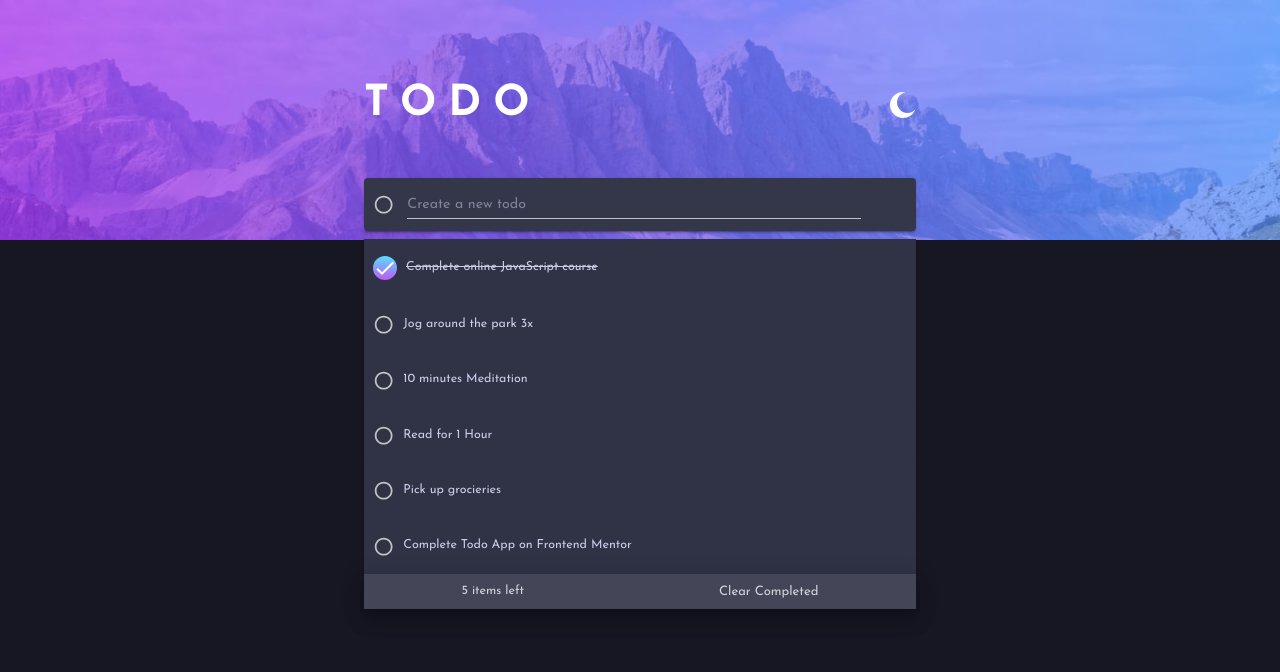
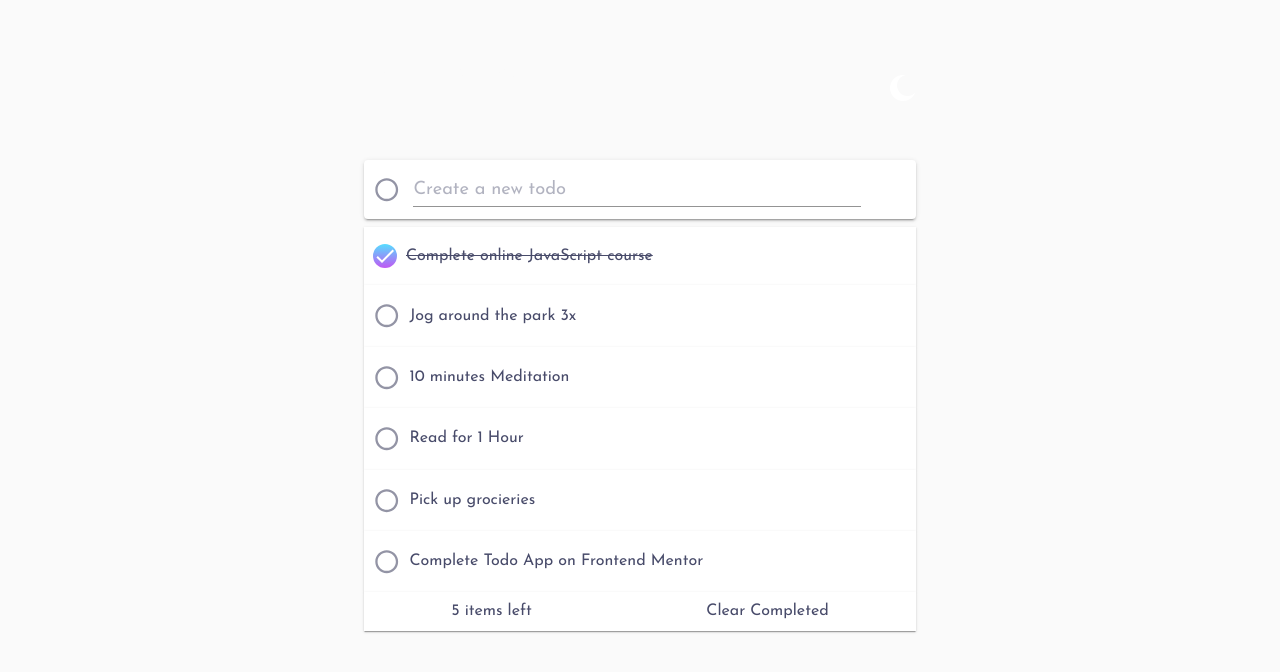
Before and after one commit to shalash23/todo-frontendmenor, a React (Vite) app: page / in a window 1280 px wide. Shown: the top 672 px of the page. Built offline with nearby package versions, Linux system fonts and the light colour scheme.

Commit message:
adjusted dark mode

```diff
--- a/src/App.jsx
+++ b/src/App.jsx
@@ -1,7 +1,7 @@
-import React from "react";
+import React, { useEffect, useContext, useState } from "react";
 import Header from "./Components/Header";
 import "./App.css";
-import { Container, Box } from "@mui/material";
+import { Container, Box, Button } from "@mui/material";
 import TodoList from "./Components/TodoList";
 import images from "./assets/index";
 import { ThemeProvider, createTheme, useTheme } from "@mui/material/styles";
@@ -13,7 +13,6 @@ import { ThemeModeProvider } from "./ThemeContext";
 const darkTheme = createTheme({
   palette: {
     mode: "dark",
-    type: "dark",
     primary: {
       main: "#3f51b5",
     },
@@ -36,7 +35,7 @@ const darkTheme = createTheme({
     },
   },
   typography: {
-    fontSize: 14,
+    fontSize: 18,
     fontFamily: "Josefin Sans",
     fontWeightLight: 400,
     fontWeightRegular: 500,
@@ -44,32 +43,77 @@ const darkTheme = createTheme({
     htmlFontSize: 18,
   },
 });
-console.log(darkTheme);
+
+const lightTheme = createTheme({
+  palette: {
+    mode: "light",
+    primary: {
+      main: "hsl(220, 98%, 61%)",
+    },
+    secondary: {
+      main: "#f50057",
+    },
+    background: {
+      default: "hsl(0, 0%, 98%)",
+    },
+    text: {
+      secondary: "hsl(236, 9%, 61%)",
+      primary: "hsl(235, 19%, 35%)",
+    },
+  },
+  typography: {
+    fontFamily: "Josefin Sans",
+    fontSize: 18,
+    htmlFontSize: 18,
+  },
+});
 
 const App = () => {
+  const [assignTheme,setAssignTheme] = useState(lightTheme)
+
+
   const theme = useTheme();
   const matches = useMediaQuery(theme.breakpoints.down("sm"));
 
+  const changeTheme = (e) => {
+    setAssignTheme(prevTheme => prevTheme === lightTheme ? darkTheme : lightTheme)
+  }
+
+  const backgroundImageChanger = (theme, matches) => {
+    if (matches && theme === lightTheme) {
+      return `url(${images.bgMobileLight})`;
+    }
+    if (matches && theme === darkTheme) {
+      return `url(${images.bgMobileDark})`;
+    }
+    if (!matches && theme === lightTheme) {
+      return `url(${images.bgDesktopLight})`
+    }
+    if (!matches && theme === darkTheme) {
+      return `url(${images.bgDesktopDark})`
+    }
+  }
+  //
+  //  matches
+  //               ? `url(${images.bgMobileLight})`
+  //               : `url(${images.bgDesktopLight})`
+
   return (
     <ThemeModeProvider>
-      <ThemeProvider theme={darkTheme}>
+      <ThemeProvider theme={assignTheme}>
         <TodoContextProvider>
           <CssBaseline />
           <Container
             maxWidth={false}
             sx={{
               minHeight: "100vh",
-              backgroundImage: matches
-                ? `url(${images.bgMobileLight})`
-                : `url(${images.bgDesktopLight})`,
+              backgroundImage: backgroundImageChanger,
               backgroundRepeat: "no-repeat",
               backgroundSize: "100% 30%",
-              backgroundColor:
-                darkTheme.palette.background.default
             }}
           >
             <Box>
-              <Header />
+              <Header changeTheme={changeTheme} />
               <Container
                 maxWidth={"sm"}
                 sx={{
--- a/src/Components/Header.jsx
+++ b/src/Components/Header.jsx
@@ -1,14 +1,18 @@
-import React from "react";
+import React, { useContext } from "react";
 import { Container, Paper, Box, Typography } from "@mui/material";
 import images from "../assets/index";
 import InputTodo from "./InputTodo";
 import "./Header.css";
-const Header = () => {
+import { DefaultTheme } from "../ThemeContext";
+const Header = ({changeTheme}) => {
+  const [mode, setMode] = useContext(DefaultTheme)
+  console.log(mode)
+
   return (
     <Container
       maxWidth={"sm"}
       sx={{
-        paddingTop: 10,
+        paddingTop: 8,
       }}
     >
       <Paper
@@ -25,17 +29,16 @@ const Header = () => {
           }}
         >
           <Typography
-            variant="h3"
+            variant="h4"
             component="h1"
             sx={{
-              color: "white",
-              fontWeight: '700',
+              color:'hsl(0, 0%, 98%)',
               letterSpacing: 12,
             }}
           >
             TODO
           </Typography>
-          <img src={images.iconMoon} alt="" />
+          <img src={images.iconMoon} alt="" onClick={changeTheme}/>
         </Box>
         <InputTodo />
       </Paper>
--- a/src/Components/TodoList.jsx
+++ b/src/Components/TodoList.jsx
@@ -23,7 +23,7 @@ const TodoList = () => {
         );
       })}
       <Paper
-        elevation={12}
+        // elevation={12}
         // variant="outlined"
         square
         sx={{
@@ -47,24 +47,23 @@ const TodoList = () => {
             component="p"
             // fontSize={18}
             noWrap
-            sx={{
-              fontFamily: "Josefin Sans",
-              fontWeight: "400",
-              color: "hsl(233, 11%, 84%)",
-            }}
+            // sx={{
+            //   fontFamily: "Josefin Sans",
+            //   fontWeight: "400",
+            //   color: "hsl(233, 11%, 84%)",
+            // }}
           >
             5 items left
           </Typography>
           <Typography
-            variant="body1"
+            variant="body2"
             component="p"
-            fontSize={13}
             noWrap
-            sx={{
-              fontFamily: "Josefin Sans",
-              fontWeight: "400",
-              color: "hsl(233, 11%, 84%)",
-            }}
+            // sx={{
+            //   fontFamily: "Josefin Sans",
+            //   fontWeight: "400",
+            //   color: "hsl(233, 11%, 84%)",
+            // }}
           >
             Clear Completed
           </Typography>
--- a/src/ThemeContext.jsx
+++ b/src/ThemeContext.jsx
@@ -6,6 +6,6 @@ export const ThemeModeProvider = ({ children }) => {
     const [themeMode, setThemeMode] = useState('light');
 
     return (
-        <DefaultTheme.Provider value={themeMode}>{children}</DefaultTheme.Provider>
+        <DefaultTheme.Provider value={[themeMode,setThemeMode]}>{children}</DefaultTheme.Provider>
     )
 };
--- a/src/main.jsx
+++ b/src/main.jsx
@@ -1,10 +1,13 @@
 import React from "react";
 import ReactDOM from "react-dom/client";
 import App from "./App";
+import { ThemeModeProvider } from "./ThemeContext";
 
 const root = ReactDOM.createRoot(document.getElementById("root"));
 root.render(
   <React.StrictMode>
-    <App />
+    <ThemeModeProvider>
+      <App />
+    </ThemeModeProvider>
   </React.StrictMode>
 );
```
